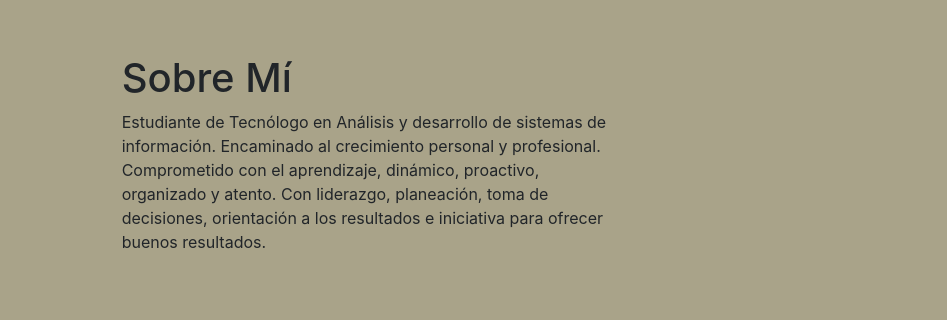
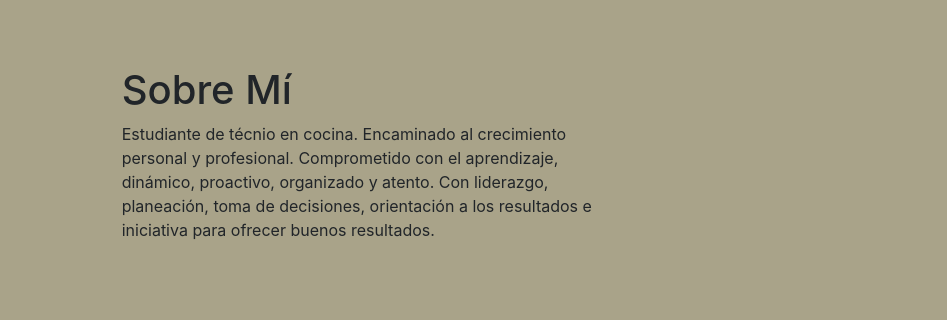
Before and after one commit to SamuelBuendia/coder-desarrolloWeb, a plain HTML site: page pages/index.html in a window 1280 px wide. Shown: the part 214-534 px from the top of the page, 0-947 px from the left. Drawn offline with nearby package versions, Linux system fonts and the light colour scheme.

Commit message:
cambio texto index

```diff
--- a/pages/index.html
+++ b/pages/index.html
@@ -69,11 +69,11 @@
         <div class="col-12 col-md-5 ml-auto">
           <h1>Sobre Mí</h1>
           <p>
-            Estudiante de Tecnólogo en Análisis y desarrollo de sistemas de
-            información. Encaminado al crecimiento personal y profesional.
-            Comprometido con el aprendizaje, dinámico, proactivo, organizado y
-            atento. Con liderazgo, planeación, toma de decisiones, orientación a
-            los resultados e iniciativa para ofrecer buenos resultados.
+            Estudiante de técnio en cocina. Encaminado al crecimiento personal y
+            profesional. Comprometido con el aprendizaje, dinámico, proactivo,
+            organizado y atento. Con liderazgo, planeación, toma de decisiones,
+            orientación a los resultados e iniciativa para ofrecer buenos
+            resultados.
           </p>
         </div>
 
```
